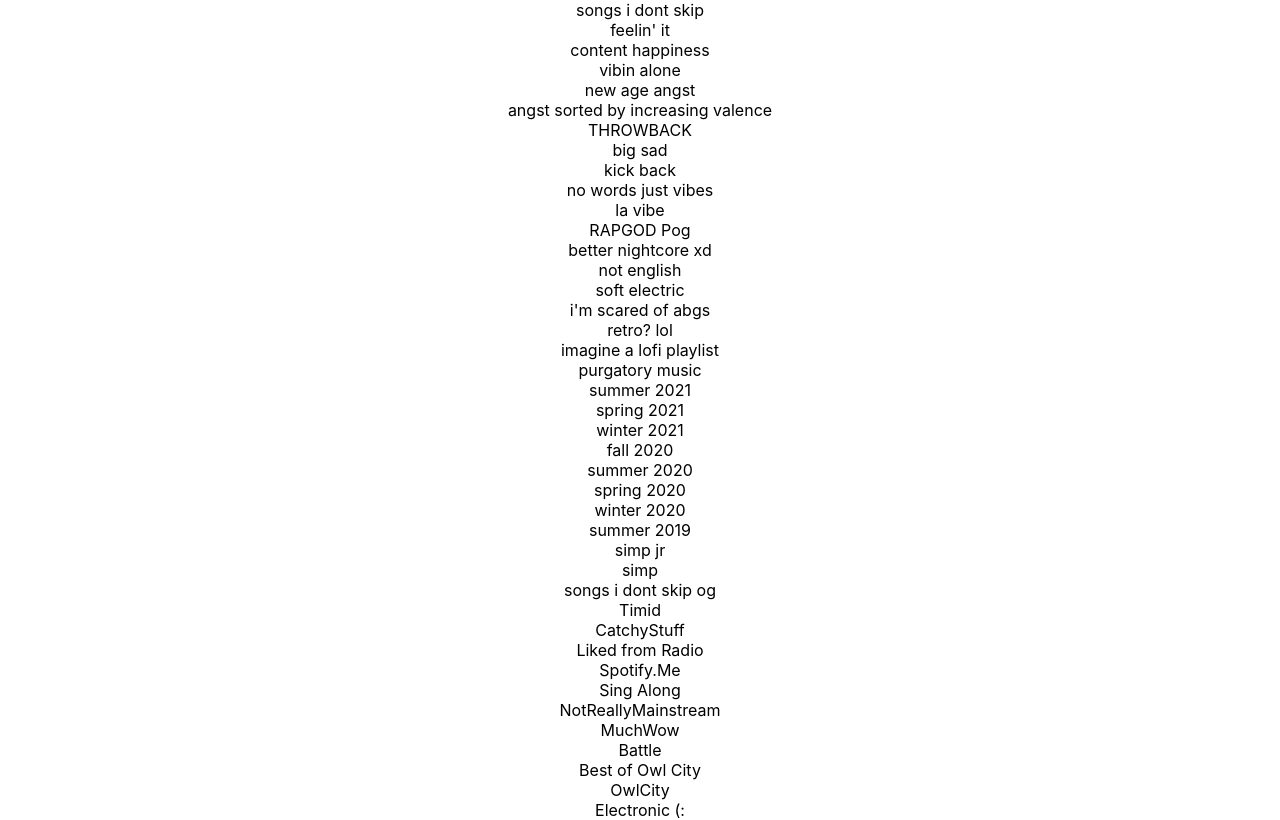
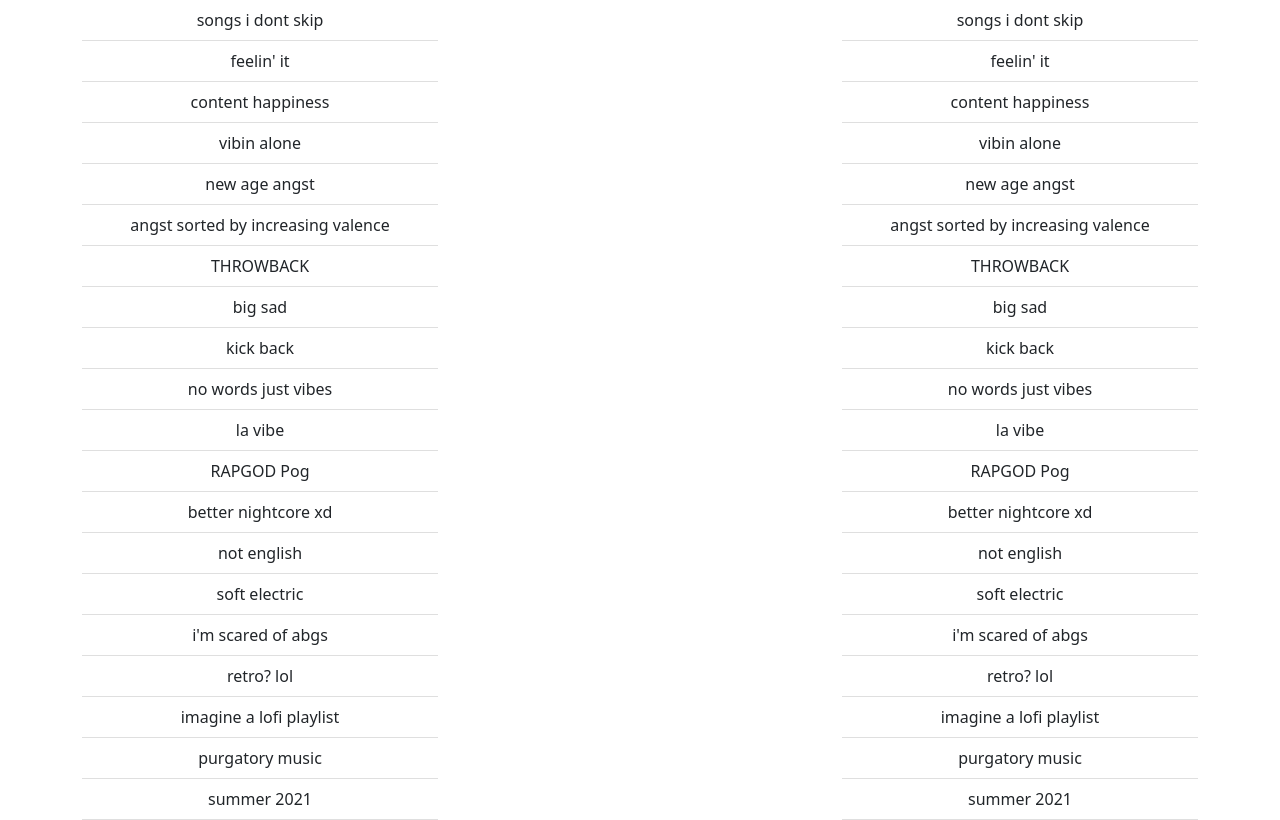
Before and after one commit to turrence/spotify-music-distributor, a React (Create React App) app in the folder frontend/music-distributor/: page / in a window 1280 px wide. Shown: the top 820 px of the page. Built offline with nearby package versions, Linux system fonts and the light colour scheme.

Commit message:
included vanilla bootstrap to property display rows and cols

```diff
--- a/frontend/music-distributor/package.json
+++ b/frontend/music-distributor/package.json
@@ -6,6 +6,7 @@
     "@testing-library/jest-dom": "^5.14.1",
     "@testing-library/react": "^11.2.7",
     "@testing-library/user-event": "^12.8.3",
+    "bootstrap": "^5.1.0",
     "react": "^17.0.2",
     "react-bootstrap": "^1.6.1",
     "react-dom": "^17.0.2",
--- a/frontend/music-distributor/src/App.js
+++ b/frontend/music-distributor/src/App.js
@@ -1,4 +1,5 @@
 import logo from './logo.svg';
+import 'bootstrap/dist/css/bootstrap.min.css';
 import './App.css';
 import {PlaylistListContainer, PlaylistList, PlaylistListItem} from './Components/components'
 
@@ -61,10 +62,9 @@ for(var key in SAMPLE_DATA_DICT){
 // const CONVERTED_DATA = SAMPLE_DATA.items()
 
 function App() {
-  console.log(SAMPLE_DATA_ARR)
   return (
     <div className="App">
-      <PlaylistList playlists={SAMPLE_DATA_ARR}></PlaylistList>
+      <PlaylistListContainer playlists={SAMPLE_DATA_ARR}></PlaylistListContainer>
     </div>
   );
 }
--- a/frontend/music-distributor/src/Components/PlaylistList/PlaylistList.css
+++ b/frontend/music-distributor/src/Components/PlaylistList/PlaylistList.css
@@ -0,0 +1,3 @@
+.PlaylistList {
+    background-color: blue;
+}
--- a/frontend/music-distributor/src/Components/PlaylistList/PlaylistList.js
+++ b/frontend/music-distributor/src/Components/PlaylistList/PlaylistList.js
@@ -1,17 +1,18 @@
 import React, { useState } from 'react';
 import { PlaylistListItem } from '../components'
-import { ListGroup } from 'react-bootstrap'
+import ListGroup from 'react-bootstrap/ListGroup'
+import './PlaylistList.css'
 
 function PlaylistList(props){
     // required props
     // list of playlist names
     return (
-        <ListGroup>
-        {props.playlists.map((playlist) =>
-            <PlaylistListItem key={playlist[1]} name={playlist[0]}></PlaylistListItem>
-        )}
-       </ListGroup>
-    )
+        <ListGroup variant="flush">
+            {props.playlists.map((playlist) =>
+                <PlaylistListItem key={playlist[1]} playlistName={playlist[0]}></PlaylistListItem>
+            )}
+        </ListGroup>
+    );
 }
 
 export default PlaylistList;
--- a/frontend/music-distributor/src/Components/PlaylistListContainer/PlaylistListContainer.js
+++ b/frontend/music-distributor/src/Components/PlaylistListContainer/PlaylistListContainer.js
@@ -1,6 +1,10 @@
 import React, { useState } from 'react';
-import { Container } from 'react-bootstrap'
+import Container from 'react-bootstrap/Container'
+import Col from 'react-bootstrap/Col'
+import Row from 'react-bootstrap/Row'
 import { PlaylistList } from '../components'
+
+import './PlaylistListContainer.css';
 
 const SAMPLE_DATA = {
     "songs i dont skip": "5LdOcWPXDsqq45yjxZUubE",
@@ -50,14 +54,20 @@ const SAMPLE_DATA = {
     "OlderSongs:P": "0XtiOxDXvNJgUBkfdc6FK6"
 }
 
-function PlaylistListContainer() {
+function PlaylistListContainer({ playlists }) {
     const [sourcePlaylist, setSourcePlaylist] = useState(null)
     const [destinationPlaylists, setDestinationPlaylists] = useState([])
 
     return (
         <Container>
-            <PlaylistList class="srcList" playlists={SAMPLE_DATA} setSoruce={setSourcePlaylist} setDests={setDestinationPlaylists}></PlaylistList>
-            <PlaylistList class="destList" playlists={SAMPLE_DATA} setSoruce={setSourcePlaylist} setDests={setDestinationPlaylists}></PlaylistList>
+            <Row>
+                <Col id="srcList" md={4}>
+                    <PlaylistList  playlists={playlists} setSoruce={setSourcePlaylist} setDests={setDestinationPlaylists}></PlaylistList>
+                </Col>
+                <Col id="destList" md={{span:4, offset: 4}}>
+                    <PlaylistList  playlists={playlists} setSoruce={setSourcePlaylist} setDests={setDestinationPlaylists}></PlaylistList>
+                </Col>
+            </Row>
         </Container>
     );
 }
--- a/frontend/music-distributor/src/Components/PlaylistListItem/PlaylistListItem.css
+++ b/frontend/music-distributor/src/Components/PlaylistListItem/PlaylistListItem.css
@@ -0,0 +1,3 @@
+#list-group-item {
+    padding: 50px;
+}
--- a/frontend/music-distributor/src/Components/PlaylistListItem/PlaylistListItem.js
+++ b/frontend/music-distributor/src/Components/PlaylistListItem/PlaylistListItem.js
@@ -1,9 +1,10 @@
 import React from 'react'
-import { ListGroup } from 'react-bootstrap';
+import ListGroup from 'react-bootstrap/ListGroup';
+import './PlaylistListItem.css'
 
-function PlaylistListItem({ name }){
+function PlaylistListItem({ playlistName }){
     return (<ListGroup.Item>
-        {name}
+        {playlistName}
     </ListGroup.Item>)
 }
 
```
Also changed, not shown: 1 other file (tests, documents, lock files or other folders).
